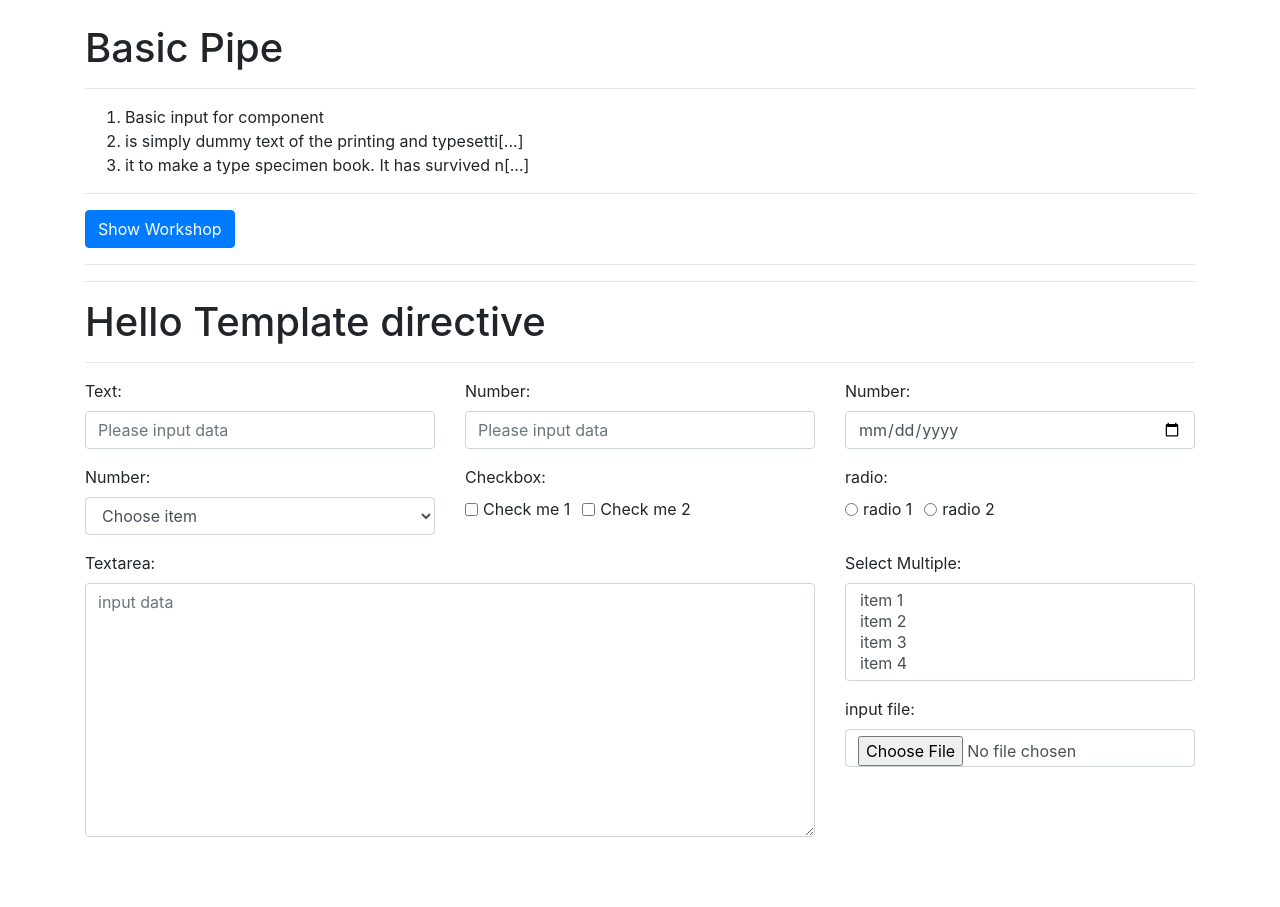
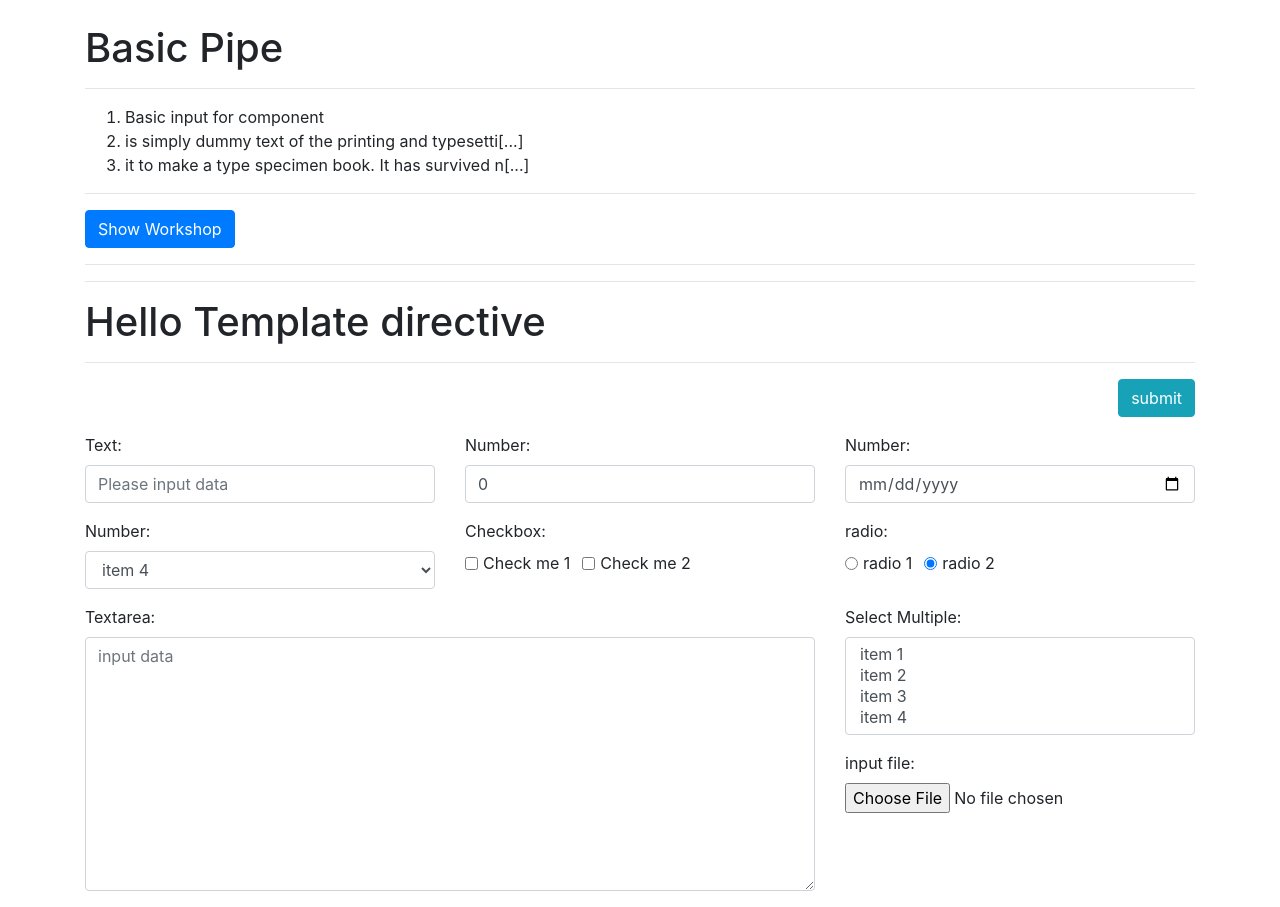
Before and after one commit to un4ckn0wl3z/basic-angular7, an Angular app: page / in a window 1280 px wide. Before the commit the page ends 853 px from the top, so only its background shows below. Built offline with nearby package versions, Linux system fonts and the light colour scheme.

Commit message:
ngModel with form

```diff
--- a/src/app/app.component.html
+++ b/src/app/app.component.html
@@ -33,31 +33,34 @@
 
   <hr>
 
-  <form action="">
+  <form (submit)="onSubmit()">
+    <div class="form-group text-right">
+        <button type="submit" class="btn btn-info">submit</button>
+    </div>
     <div class="row">
       <div class="col-4">
         <div class="form-group">
           <label for="text">Text: </label>
-          <input id="text" type="text" class="form-control" placeholder="Please input data">
+          <input id="text" name="text" [(ngModel)]="form.text" type="text" class="form-control" placeholder="Please input data">
         </div>
       </div>
       <div class="col-4">
           <div class="form-group">
               <label for="">Number: </label>
-              <input type="number" class="form-control" placeholder="Please input data">
+              <input type="number" name="numb" [(ngModel)]="form.numb" class="form-control" placeholder="Please input data">
             </div>
       </div>
       <div class="col-4">
           <div class="form-group">
               <label for="">Number: </label>
-              <input type="date" class="form-control" placeholder="Please input data">
+              <input type="date" name="date" [(ngModel)]="form.date" class="form-control" placeholder="Please input data">
             </div>
       </div>
 
       <div class="col-4">
           <div class="form-group">
               <label for="">Number: </label>
-              <select class="form-control">
+              <select class="form-control" name="select" [(ngModel)]="form.select">
                 <option value="">Choose item</option>
                 <option value="1">item 1</option>
                 <option value="2">item 2</option>
@@ -74,11 +77,11 @@
               <label for="">Checkbox: </label>
               <br>
              <div class="form-check form-check-inline">
-               <input type="checkbox" class="form-check-input" id="chk1">
+               <input type="checkbox" name="chbox1" [(ngModel)]="form.chbox1" class="form-check-input" id="chk1">
                <label for="chk1" class="form-check-label">Check me 1</label>
              </div>
              <div class="form-check form-check-inline">
-                <input type="checkbox" class="form-check-input" id="chk2">
+                <input type="checkbox" name="chbox2" [(ngModel)]="form.chbox2"  class="form-check-input" id="chk2">
                 <label for="chk2" class="form-check-label">Check me 2</label>
               </div>
             </div>
@@ -89,11 +92,11 @@
               <label for="">radio: </label>
               <br>
              <div class="form-check form-check-inline">
-               <input name="rad" type="radio" class="form-check-input" id="rd1">
+               <input name="rad" [(ngModel)]="form.radbut" value="rad1" type="radio" class="form-check-input" id="rd1">
                <label for="rd1" class="form-check-label">radio 1</label>
              </div>
              <div class="form-check form-check-inline">
-                <input name="rad" type="radio" class="form-check-input" id="rd2">
+                <input name="rad" [(ngModel)]="form.radbut" value="rad2" type="radio" class="form-check-input" id="rd2">
                 <label for="rd2" class="form-check-label">radio 2</label>
               </div>
             </div>
@@ -104,7 +107,7 @@
       <div class="col-8">
         <div class="form-group">
           <label for="">Textarea: </label>
-          <textarea class="form-control" cols="30" rows="10" placeholder="input data"></textarea>
+          <textarea name="textaread" [(ngModel)]="form.textaread" class="form-control" cols="30" rows="10" placeholder="input data"></textarea>
         </div>
       </div>
 
@@ -113,7 +116,7 @@
       <div class="col-4">
           <div class="form-group">
               <label for="">Select Multiple: </label>
-              <select class="form-control" multiple="multiple">
+              <select class="form-control" multiple="multiple" name="selects" [(ngModel)]="form.selects">
                 <option value="1">item 1</option>
                 <option value="2">item 2</option>
                 <option value="3">item 3</option>
@@ -123,7 +126,7 @@
 
             <div class="form-group">
                 <label for="">input file: </label>
-                <input type="file" class="form-control">
+                <input name="file" type="file" (change)="form.file = $event.target.files[0]">
               </div>
       </div>
 
--- a/src/app/app.component.ts
+++ b/src/app/app.component.ts
@@ -16,12 +16,45 @@ export class AppComponent {
 
   isShowWorkshop:boolean = false;
 
-
-
+  // form model
+  form: FormData = new FormData();
 
   // get output value from com2
   onMessage(input: string){
     this.messages.push(input);
   }
 
+
+  // recieve data
+  onSubmit(){
+    // console.log("Text =" , this.text);
+    // console.log("Number =" , this.numb);
+    // console.log("Date =" , this.date);
+    // console.log("Select =" , this.select);
+    // console.log("chbox1 =" , this.chbox1);
+    // console.log("chbox2 =" , this.chbox2);
+    // console.log("radbut =" , this.radbut);
+    // console.log("textaread =" , this.textaread);
+    // console.log("selects =" , this.selects);
+    // console.log("file =" , this.file);
+    console.log("file =" , this.form);
+
+
+  }
+
+
 }
+
+
+class FormData{
+  text: string = '';
+  numb: number = 0;
+  date: string = '';
+  select: string = '4';
+  chbox1: boolean = false;
+  chbox2: boolean = false;
+  radbut: string = 'rad2';
+  textaread: string = '';
+  selects: string[] = [];
+  file: File = null;
+}
--- a/src/app/app.module.ts
+++ b/src/app/app.module.ts
@@ -9,6 +9,7 @@ import { Directive1Directive } from './directives/directive1.directive';
 import { Directive2Directive } from './directives/directive2.directive';
 import { Pipe1Pipe } from './pipes/pipe1.pipe';
 import { Pipe2Pipe } from './pipes/pipe2.pipe';
+import { FormsModule } from '@angular/forms';
 
 @NgModule({
   declarations: [
@@ -23,7 +24,8 @@ import { Pipe2Pipe } from './pipes/pipe2.pipe';
   imports: [
     BrowserModule,
     AppRoutingModule,
-    BrowserAnimationsModule
+    BrowserAnimationsModule,
+    FormsModule
   ],
   providers: [],
   bootstrap: [AppComponent]
```
